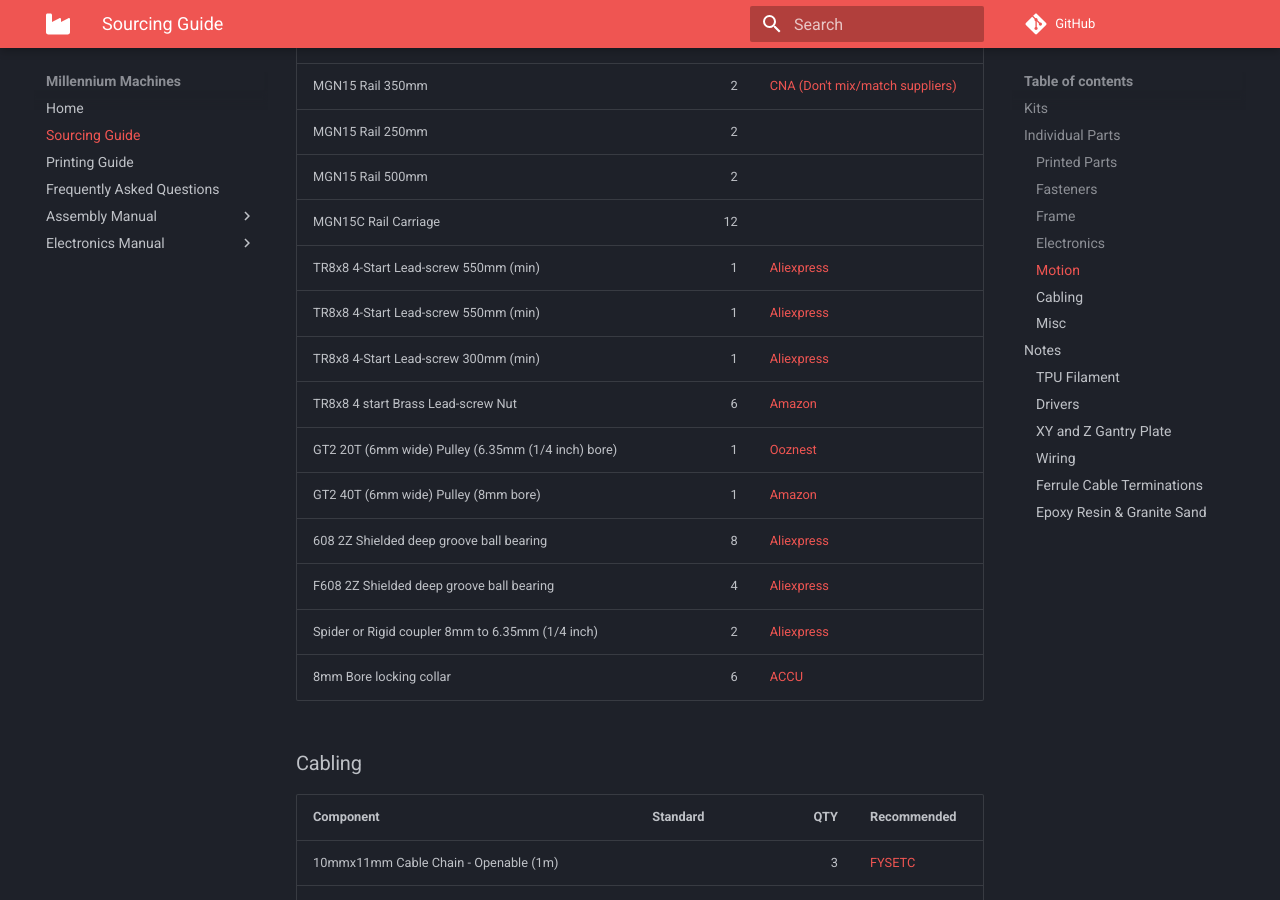
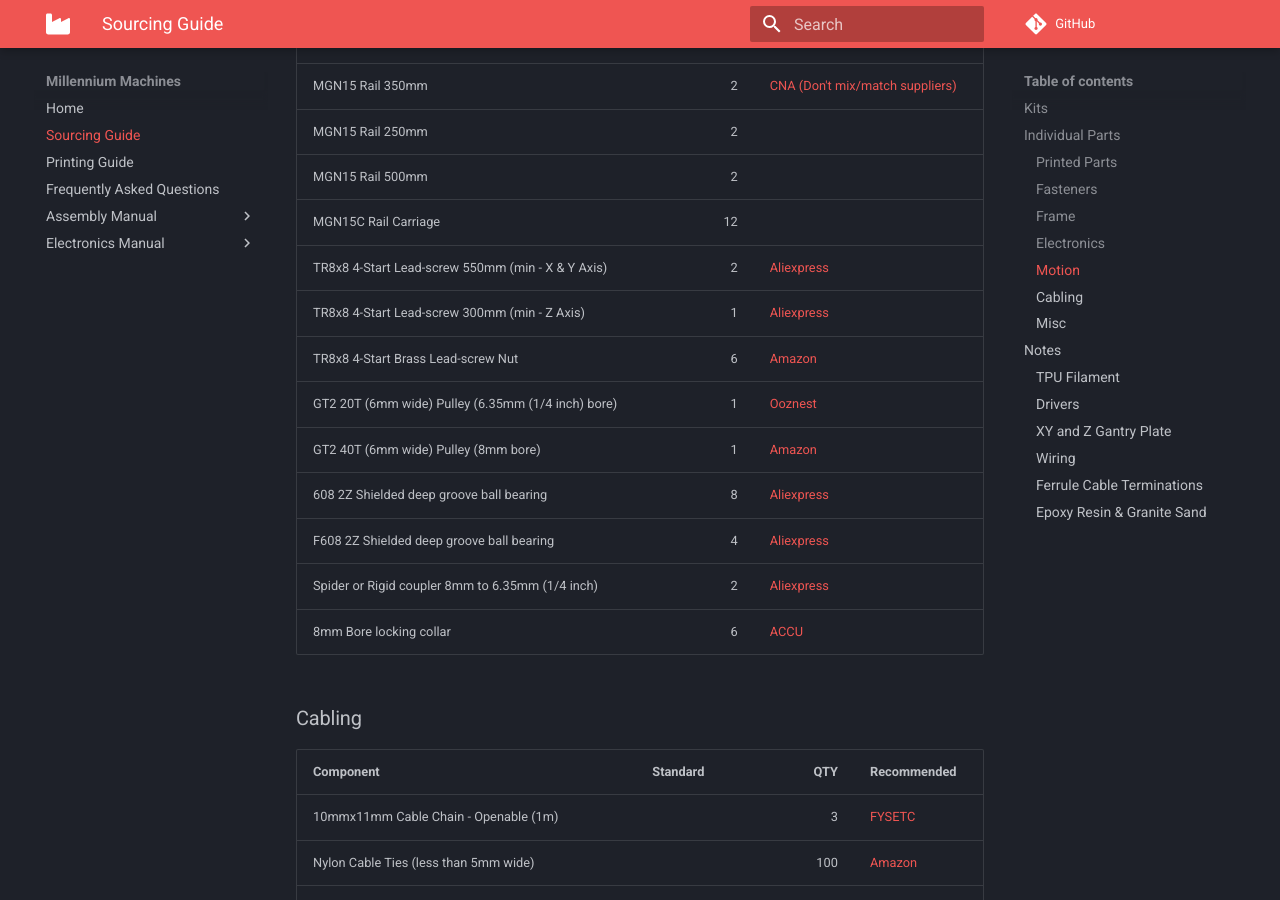
Before and after one commit to MillenniumMachines/Milo-v1.5, an MkDocs documentation site: the page built from docs/bom/sourcing_guide.md, in a window 1280 px wide and 900 px high, scrolled down 4410 px. Built offline with MkDocs 1.6.1 and Material for MkDocs 9.7.7, drawn with Linux system fonts in a browser that asks for light colours; comment, search, counter and statistics services are not loaded.

Commit message:
Combine X and Y leadscrew lines in bom
Some confusion around why there is 'duplicate' lines for the X and Y
lead-screws.

This combines them both into a single line with quantity 2, highlighting
that they are used for the X and Y axes.

Signed-off-by: Ben Agricola <ben+git@agrico.la>

```diff
--- a/docs/bom/sourcing_guide.md
+++ b/docs/bom/sourcing_guide.md
@@ -100,10 +100,9 @@
 | MGN15 Rail 250mm                                   | 2       |                                                                                                 |
 | MGN15 Rail 500mm                                   | 2       |                                                                                                 |
 | MGN15C Rail Carriage                               | 12      |                                                                                                 |
-| TR8x8 4-Start Lead-screw 550mm (min)               | 1       | [Aliexpress](https://s.click.aliexpress.com/e/_9yAzzZ)                                          |
-| TR8x8 4-Start Lead-screw 550mm (min)               | 1       | [Aliexpress](https://s.click.aliexpress.com/e/_9yAzzZ)                                          |
-| TR8x8 4-Start Lead-screw 300mm (min)               | 1       | [Aliexpress](https://s.click.aliexpress.com/e/_9yAzzZ)                                          |
-| TR8x8 4 start Brass Lead-screw Nut                 | 6       | [Amazon](https://www.amazon.co.uk/Stainless-Threaded-printer-Accessories-Printer/dp/B0969QXZBB) |
+| TR8x8 4-Start Lead-screw 550mm (min - X & Y Axis)  | 2       | [Aliexpress](https://s.click.aliexpress.com/e/_9yAzzZ)                                          |
+| TR8x8 4-Start Lead-screw 300mm (min - Z Axis)      | 1       | [Aliexpress](https://s.click.aliexpress.com/e/_9yAzzZ)                                          |
+| TR8x8 4-Start Brass Lead-screw Nut                 | 6       | [Amazon](https://www.amazon.co.uk/Stainless-Threaded-printer-Accessories-Printer/dp/B0969QXZBB) |
 | GT2 20T (6mm wide) Pulley (6.35mm (1/4 inch) bore) | 1       | [Ooznest](https://ooznest.co.uk/product/2gt-pulleys/)                                           |
 | GT2 40T (6mm wide) Pulley (8mm bore)               | 1       | [Amazon](https://amzn.to/3wCXwwR)                                                               |
 | 608 2Z Shielded deep groove ball bearing           | 8       | [Aliexpress](https://s.click.aliexpress.com/e/_9fU0np)                                          |
```
